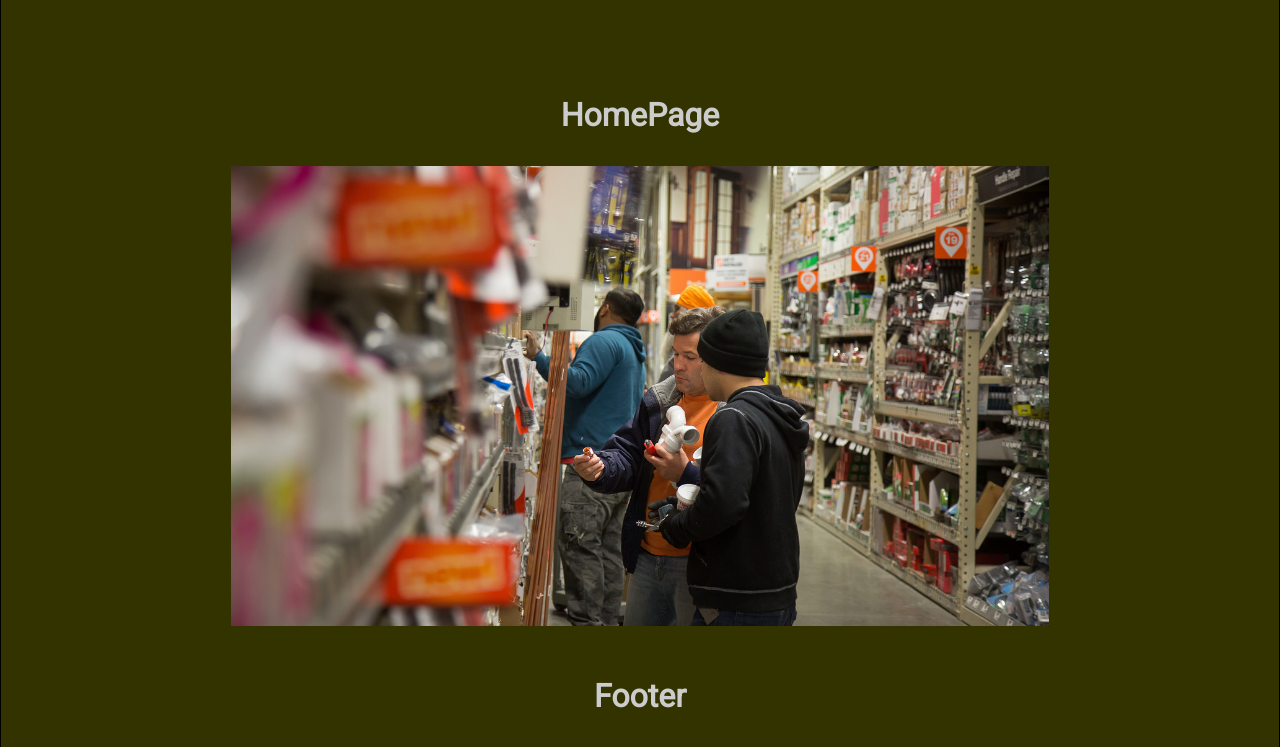
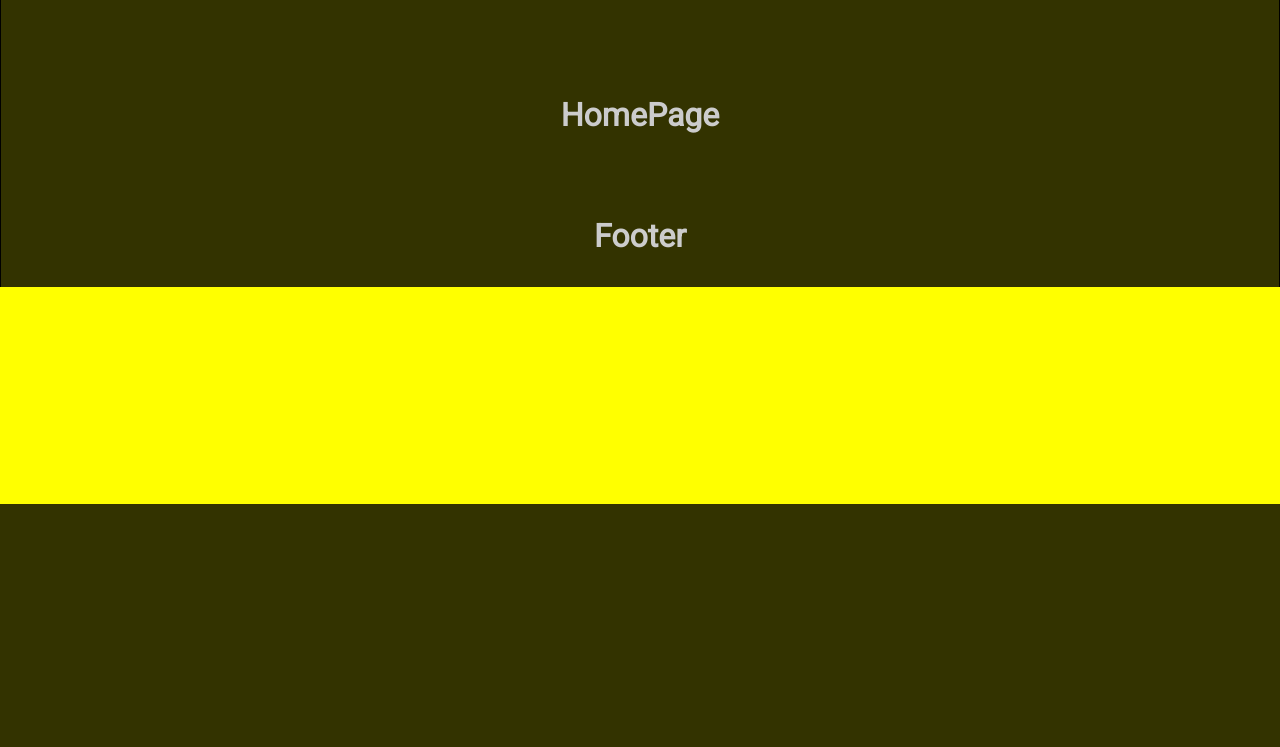
Before and after one commit to gaterin/Oefen-MVC, a PHP site: page /php/Oefen-MVC/Home/showHome in a window 1280 px wide. Shown: the part 296-1043 px from the top of the page. After the commit the page ends 800 px from the top, so only its background shows below. Run offline with PHP 8.4, Linux system fonts and the light colour scheme; some libraries are stand-ins or nearby versions.

Commit message:
Update Home.php

```diff
--- a/View/Home.php
+++ b/View/Home.php
@@ -16,7 +16,7 @@
     </div> -->
       <!-- <canvas id="myChart"></canvas> -->
 
-    <img class="col-8" src="./Images/HomeDepot.jpg">
+    <!-- <img class="col-8" src="./Images/HomeDepot.jpg"> -->
     <div class="col-2">
 
     </div>
```
